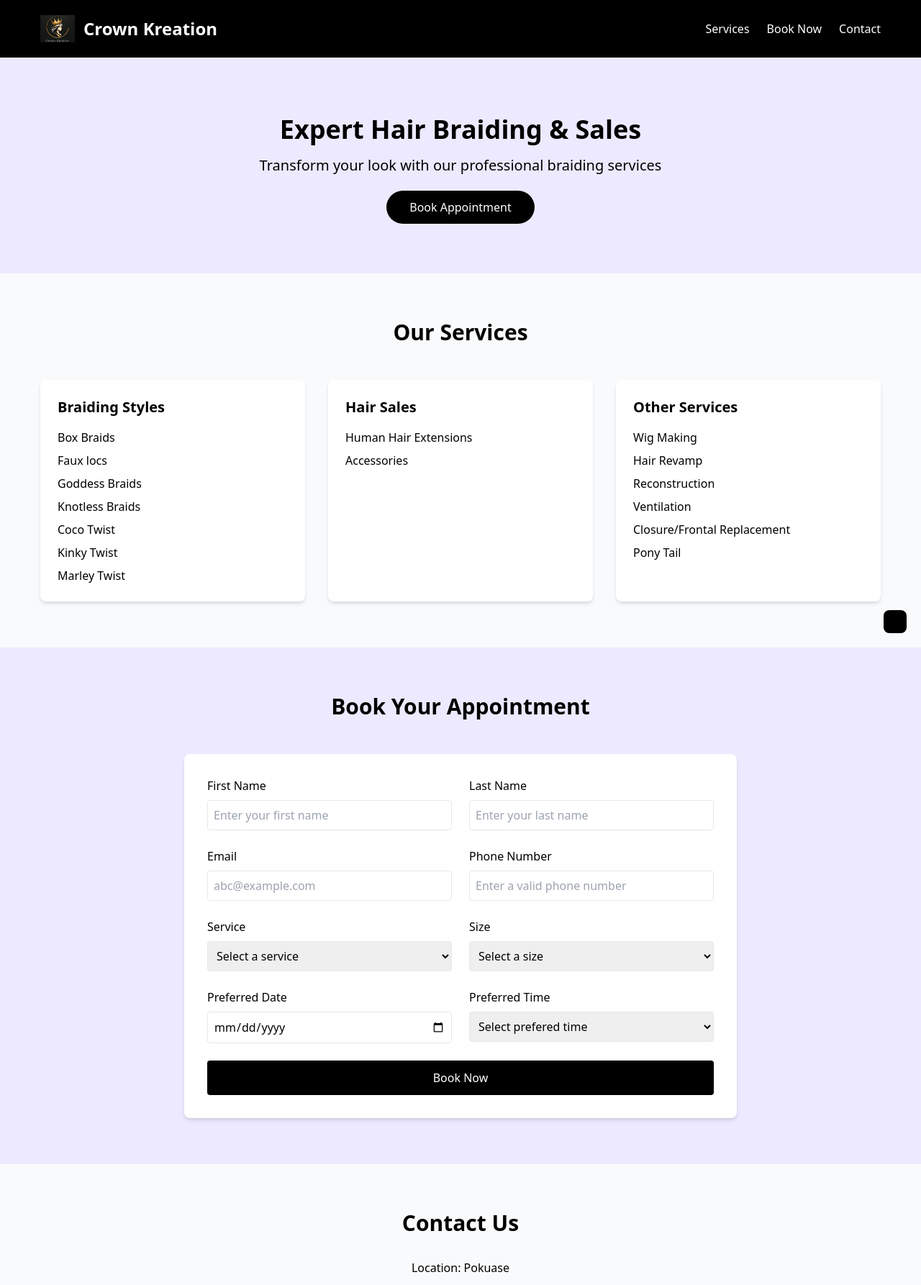
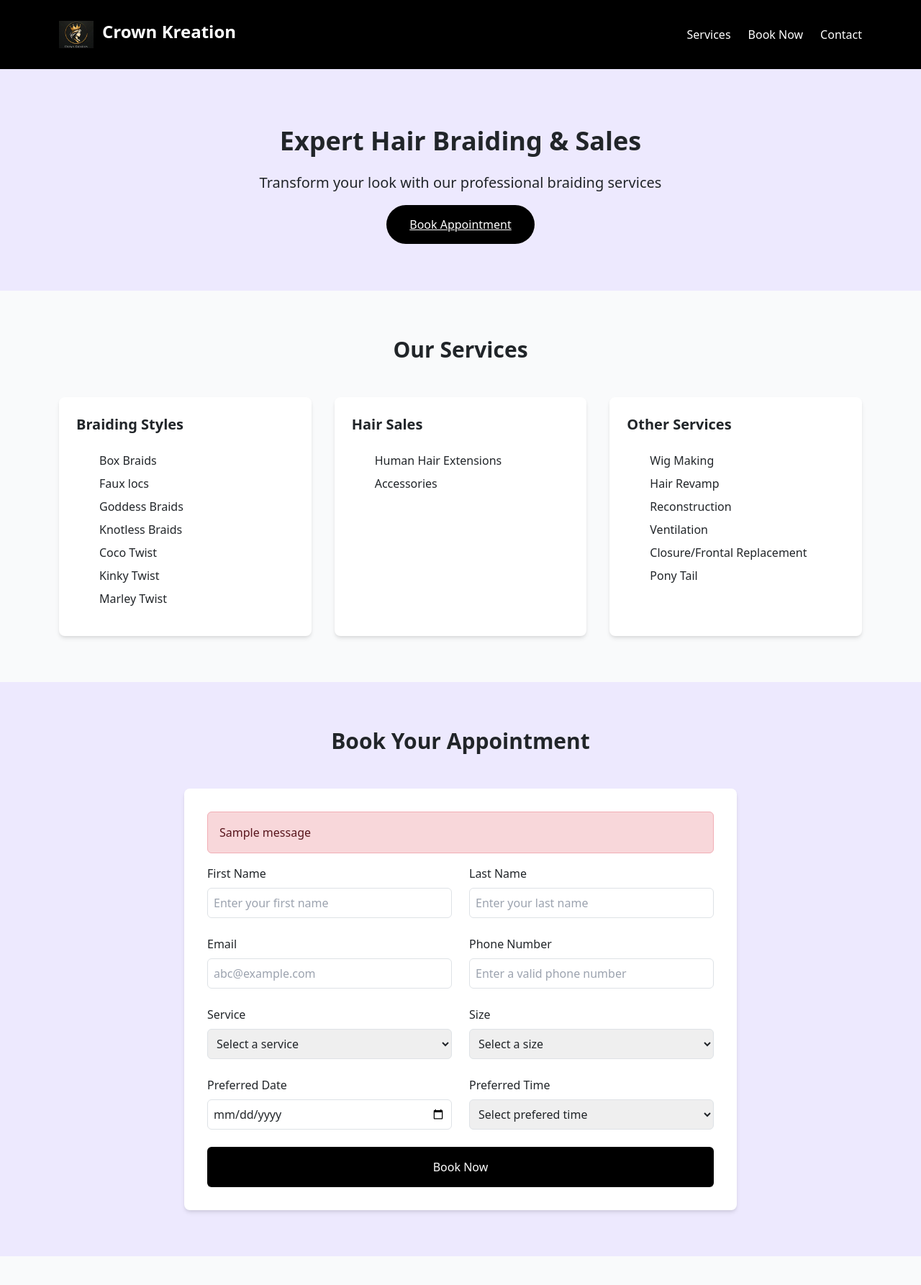
Before and after one commit to WillDor98QA/Booking_website, a Django app: page / in a window 1280 px wide. Shown: the top 1786 px of the page at 72% size. Run offline with Django 5.2, Linux system fonts and the light colour scheme; tables that the repository leaves empty hold one stand-in row (values such as "Sample post"); one stand-in notice (Sample message) is shown; some libraries are stand-ins or nearby versions.

Commit message:
bug fixes

```diff
--- a/bookings/templates/AdminTemplates/cancelled.html
+++ b/bookings/templates/AdminTemplates/cancelled.html
@@ -26,7 +26,7 @@
             </ul>
             <div class="sidebar-footer">
                 <button id="changePasswordBtn">Change Password</button>
-                <button id="logoutBtn"><a href= {% url "logout_user" %}>Logout</a></button>
+                <button id="logoutBtn"><a  style="color: white; text-decoration: none;" href= {% url "logout_user" %}>Logout</a></button>
             </div>
         </nav>
 
--- a/bookings/templates/AdminTemplates/completed.html
+++ b/bookings/templates/AdminTemplates/completed.html
@@ -26,7 +26,7 @@
             </ul>
             <div class="sidebar-footer">
                 <button id="changePasswordBtn">Change Password</button>
-                <button id="logoutBtn"><a href= {% url "logout_user" %}>Logout</a></button>
+                <button id="logoutBtn"><a  style="color: white; text-decoration: none;" href= {% url "logout_user" %}>Logout</a></button>
             </div>
         </nav>
 
--- a/bookings/templates/AdminTemplates/confirmed.html
+++ b/bookings/templates/AdminTemplates/confirmed.html
@@ -27,7 +27,7 @@
             </ul>
             <div class="sidebar-footer">
                 <button id="changePasswordBtn">Change Password</button>
-                <button id="logoutBtn"><a href= {% url 'logout_user' %}>Logout</a></button>
+                <button id="logoutBtn"><a  style="color: white; text-decoration: none;"  href= {% url 'logout_user' %}>Logout</a></button>
             </div>
         </nav>
 
--- a/bookings/templates/AdminTemplates/dashboard.html
+++ b/bookings/templates/AdminTemplates/dashboard.html
@@ -29,7 +29,7 @@
             </ul>
             <div class="sidebar-footer">
                 <button id="changePasswordBtn">Change Password</button>
-                <button id="logoutBtn"><a href= {% url 'logout_user' %}>Logout</a></button>
+                <button id="logoutBtn"><a  style="color: white; text-decoration: none;" href= {% url 'logout_user' %}>Logout</a></button>
             </div>
         </nav>
 
--- a/bookings/templates/AdminTemplates/pending.html
+++ b/bookings/templates/AdminTemplates/pending.html
@@ -26,7 +26,7 @@
             </ul>
             <div class="sidebar-footer">
                 <button id="changePasswordBtn">Change Password</button>
-                <button id="logoutBtn"><a href= {% url 'logout_user' %}>Logout</a></button>
+                <button id="logoutBtn"><a  style="color: white; text-decoration: none;" href= {% url 'logout_user' %}>Logout</a></button>
             </div>
         </nav>
 
--- a/bookings/templates/index.html
+++ b/bookings/templates/index.html
@@ -6,10 +6,12 @@
     <meta name="viewport" content="width=device-width, initial-scale=1.0">
     <title>Crown Kreation</title>
     <link href="https://cdnjs.cloudflare.com/ajax/libs/tailwindcss/2.2.19/tailwind.min.css" rel="stylesheet">
+    <link rel="stylesheet" type="text/css" href="{% static '/css/styles.css'  %}">
 
 
-    {% comment %} <link rel="stylesheet" href="styles.css"> {% endcomment %}
-    <link rel="stylesheet" type="text/css" href="{% static '/css/styles.css'  %}">
+
+
+    <link rel="stylesheet" type="text/css" href="{% static '/css/bootstrap.min.css' %}">
 
     <!-- Favicon -->
     <link rel="shortcut icon" type="image/x-icon" href="{% static '/img/logo.png' %}" />
@@ -29,10 +31,10 @@
             </div>
 
             <!-- Desktop Menu - right-aligned -->
-            <div class="hidden md:flex items-center space-x-6">
-                <a href="#services" class="hover:text-purple-200 transition-colors duration-200">Services</a>
-                <a href="#booking" class="hover:text-purple-200 transition-colors duration-200">Book Now</a>
-                <a href="#contact" class="hover:text-purple-200 transition-colors duration-200">Contact</a>
+            <div class="hidden md:flex items-center space-x-6" >
+                <a href="#services" style="color: white; text-decoration: none;" class="hover:text-purple-200 transition-colors duration-200">Services</a>
+                <a href="#booking"  style="color: white; text-decoration: none;" class="hover:text-purple-200 transition-colors duration-200">Book Now</a>
+                <a href="#contact"  style="color: white; text-decoration: none;" class="hover:text-purple-200 transition-colors duration-200">Contact</a>
             </div>
 
             <!-- Mobile Menu Button - right-aligned -->
@@ -104,9 +106,17 @@
 <!-- Booking Section -->
 <section id="booking" class="bg-purple-100 py-16">
     <div class="container mx-auto">
+
         <h2 class="text-3xl font-bold text-center mb-12">Book Your Appointment</h2>
         <div class="max-w-3xl mx-auto bg-white p-8 rounded-lg shadow-md">
-
+             <!-- Display error/success messages -->
+        {% if messages %}
+        <div class="alert alert-danger" role="alert">
+            {% for message in messages %}
+            {{ message }}
+            {% endfor %}
+        </div>
+        {% endif %}
             <form id="bookingForm" method="POST" >
                 {% csrf_token %}
                 <div class="grid grid-cols-1 md:grid-cols-2 gap-6">
@@ -211,7 +221,8 @@
     <!-- Toast Notification -->
     <div id="toast" class="toast" role="alert"></div>
 
-    {% comment %} <script src="script.js"></script> {% endcomment %}
+    <script src="{% static  'js/bootstrap.bundle.min.js' %}"></script>
     {% comment %} <script src="{% static 'js/script.js' %}"></script>  {% endcomment %}
+
 </body>
 </html>
--- a/bookings/views.py
+++ b/bookings/views.py
@@ -73,32 +73,47 @@
         appoint_date = request.POST.get('date')
         appoint_time = request.POST.get('time')
 
+        appointm_date = datetime.strptime(appoint_date, '%Y-%m-%d')
+        appoint_day = appointm_date.strftime("%A")
+        if appointm_date.weekday() < 5:
+            messages.error(request, "Appointment Date must be weekend!")
+            return redirect(reverse('bookings'))
 
-        # Get the service instance
-        service = get_object_or_404(Services, pk=service)
 
-        # Validate required fields
-        if not (firstname and lastname and email and phone and appoint_date and appoint_time):
-            return HttpResponse("Missing required fields.", status=400)
+        if appoint_date <= date.today().strftime("%Y-%m-%d"):
+            messages.error(request, "Appointment Date must be later than current Date!")
+            return redirect(reverse('bookings'))
 
-        # Create an appointment entry
-        try:
-            Appointments.objects.create(
-                firstname=firstname,
-                lastname=lastname,
-                email=email,
-                phoneNumber=phone,
-                serviceID=service,
-                # size=size,
-                appointment_date=appoint_date,
-                appointment_time=currentTimestamp,
-                created_at=now(),
-                status=default_bk_status
-            )
+        else:
+            # appoint_date = datetime.strptime(appoint_date, "%Y-%m-%d").date()
+            # Get the service instance
+            service = get_object_or_404(Services, pk=service)
 
-            message = "Booking created successfully!"
-        except Exception as e:
-            return HttpResponse(f"Error creating booking: {e}", status=500)
+            # Validate required fields
+            if not (firstname and lastname and email and phone and appoint_date and appoint_time):
+                return HttpResponse("Missing required fields.", status=400)
+
+            # Create an appointment entry
+            try:
+                Appointments.objects.create(
+                    firstname=firstname,
+                    lastname=lastname,
+                    email=email,
+                    phoneNumber=phone,
+                    serviceID=service,
+                    # size=size,
+                    appointment_date=appoint_date,
+                    appointment_time=currentTimestamp,
+                    created_at=now(),
+                    status=default_bk_status
+                )
+
+
+                print(appoint_date)
+
+                message = "Booking created successfully!"
+            except Exception as e:
+                return HttpResponse(f"Error creating booking: {e}", status=500)
 
     # Context data for rendering the template
     bookings = Appointments.objects.all()
```
